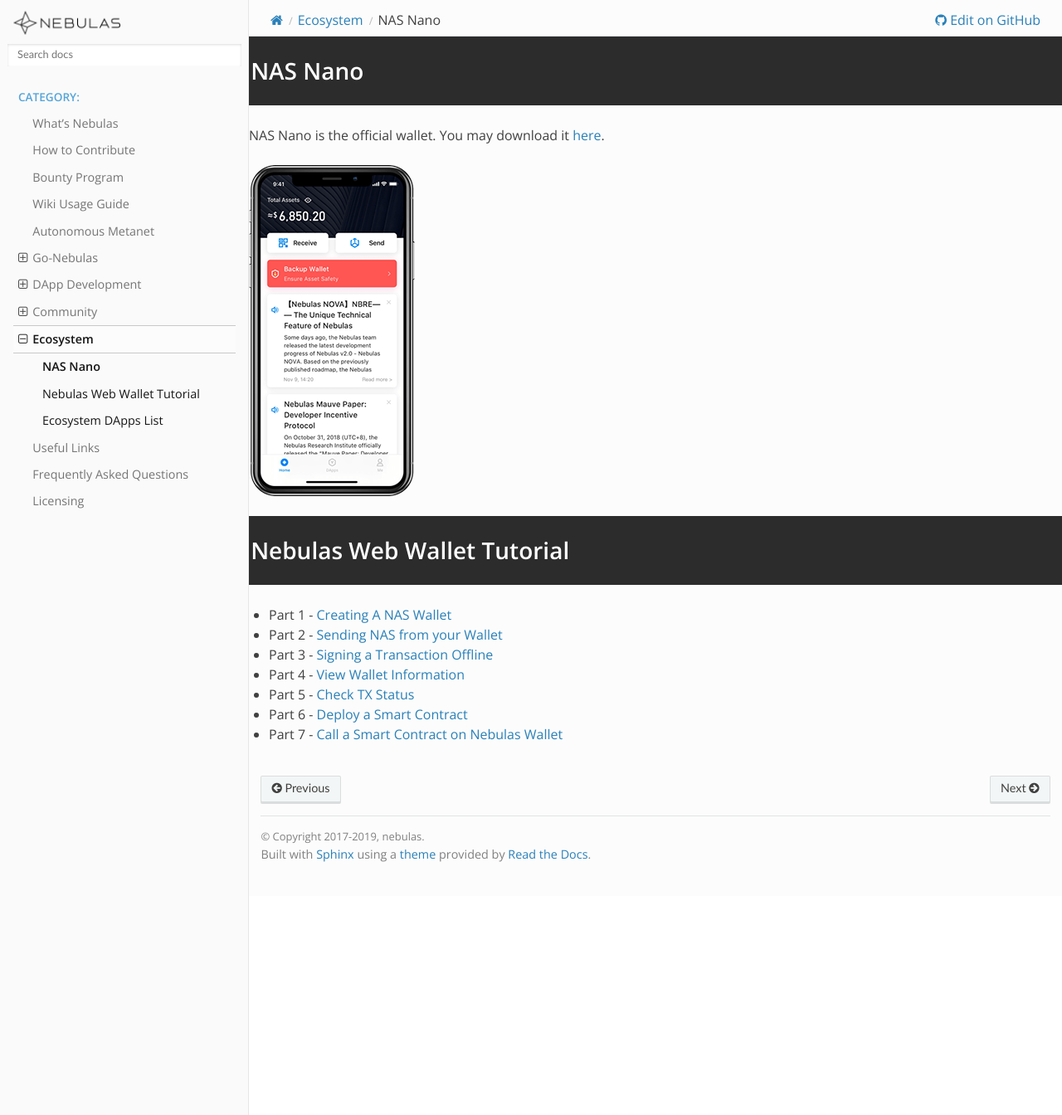
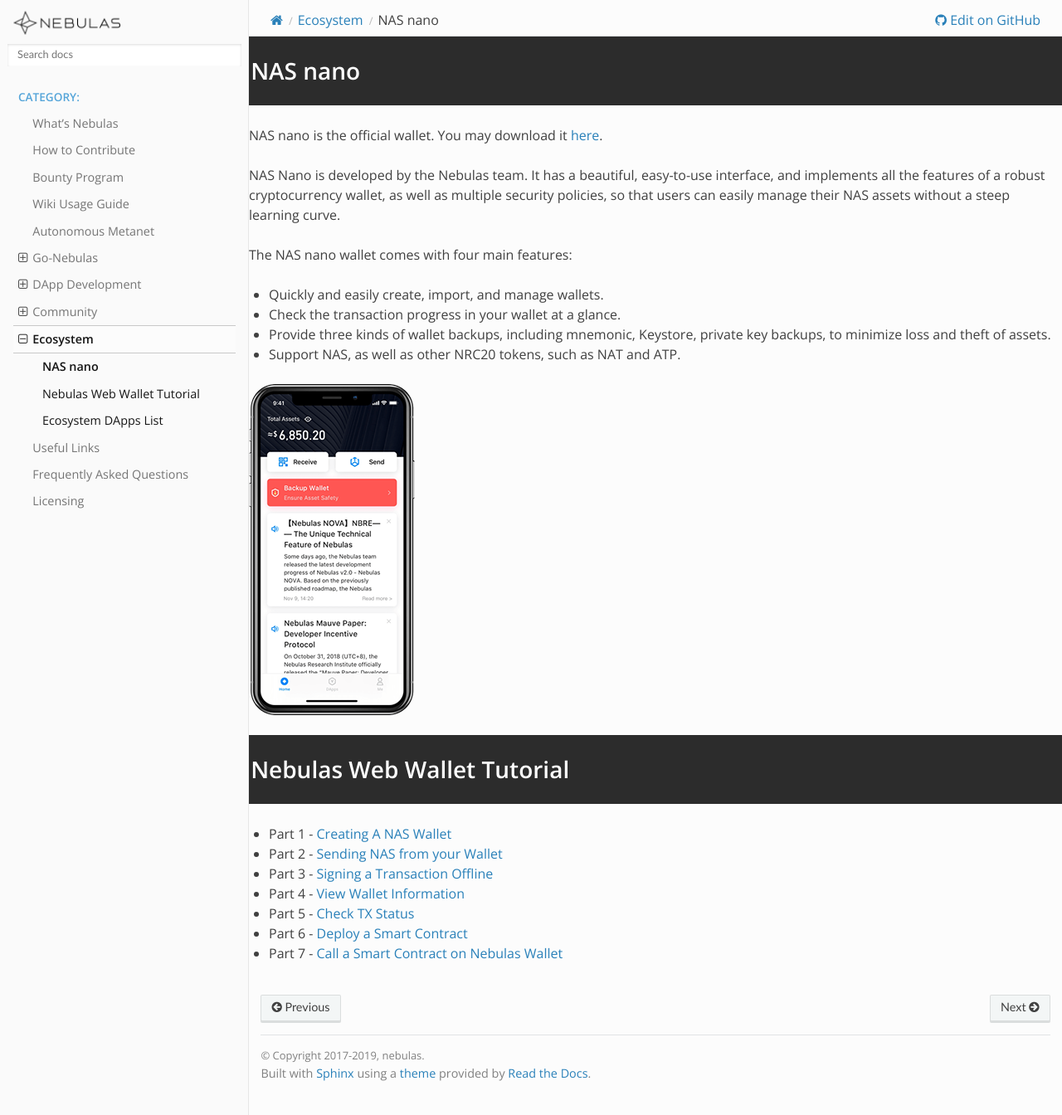
Before and after one commit to nebulasio/nebdocs, a Sphinx documentation site: the page built from docs/ecosystem/nas-nano.md, in a window 1280 px wide and 1344 px high. Shown: the whole window at 83% size. Built offline with Sphinx 7.4.7 and the Read the Docs theme 2.0.0, drawn with Linux system fonts in a browser that asks for light colours; pages that are not in the unit, such as notebooks, are missing from menus.

Commit message:
flesh out nas nano article

```diff
--- a/docs/ecosystem/nas-nano.md
+++ b/docs/ecosystem/nas-nano.md
@@ -1,5 +1,14 @@
-# NAS Nano
-NAS Nano is the official wallet. You may download it [here](https://nano.nebulas.io/index_en.html).
+# NAS nano
+NAS nano is the official wallet. You may download it [here](https://nano.nebulas.io/index_en.html).
+
+NAS Nano is developed by the Nebulas team. It has a beautiful, easy-to-use interface, and implements all the features of a robust cryptocurrency wallet, as well as multiple security policies, so that users can easily manage their NAS assets without a steep learning curve.
+
+The NAS nano wallet comes with four main features:
+
+* Quickly and easily create, import, and manage wallets.
+* Check the transaction progress in your wallet at a glance.
+* Provide three kinds of wallet backups, including mnemonic, Keystore, private key backups, to minimize loss and theft of assets.
+* Support NAS, as well as other NRC20 tokens, such as NAT and ATP.
 
 ![](/resources/nano_app_capture_en.png)
 
```
